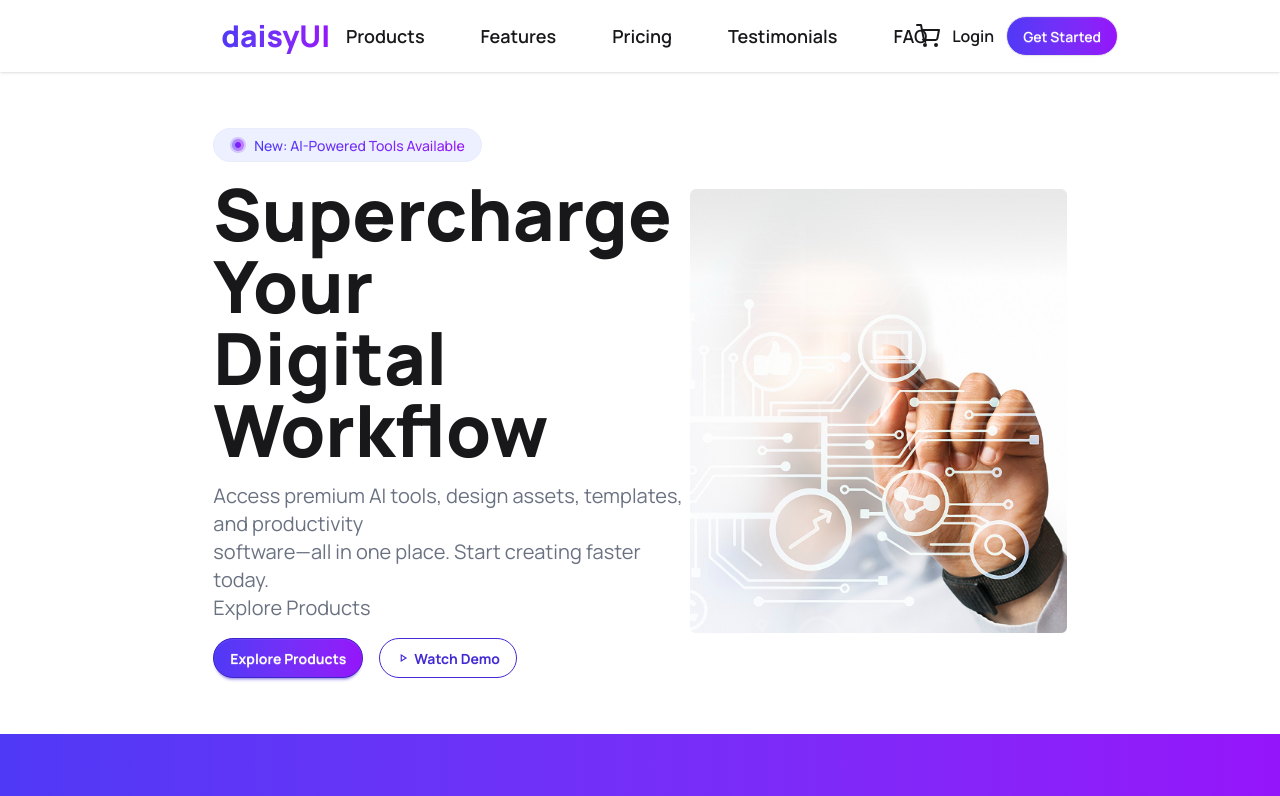
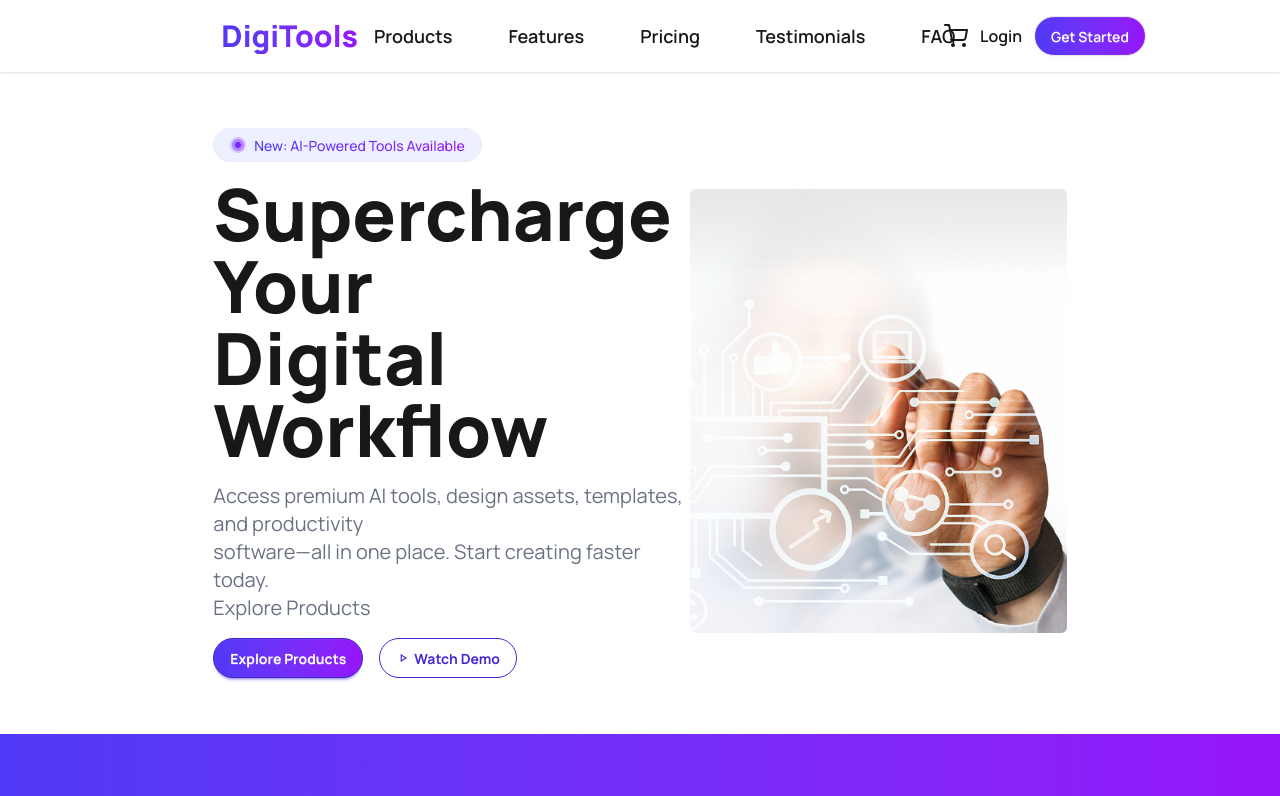
Before and after one commit to banabir4870/assignment-6, a React (Vite) app: page / in a window 1280 px wide. Shown: the top 796 px of the page. Built offline with nearby package versions, Linux system fonts and the light colour scheme.

Commit message:
made changes in navbar and run build

```diff
--- a/src/Components/Navbar/Navbar.jsx
+++ b/src/Components/Navbar/Navbar.jsx
@@ -6,7 +6,7 @@
         <div className='bg-base-100 shadow-sm'>
             <div className="navbar md:w-8/12 mx-auto">
                 <div className="navbar-start">
-                    <a className="font-extrabold text-3xl bg-linear-to-r from-[#4F39F6] to-[#9514FA] bg-clip-text text-transparent">daisyUI</a>
+                    <a className="font-extrabold text-3xl bg-linear-to-r from-[#4F39F6] to-[#9514FA] bg-clip-text text-transparent">DigiTools</a>
                 </div>
                 <div className="navbar-center hidden lg:flex">
                     <ul className="menu menu-horizontal gap-8 px-1 text-lg font-semibold">
```
